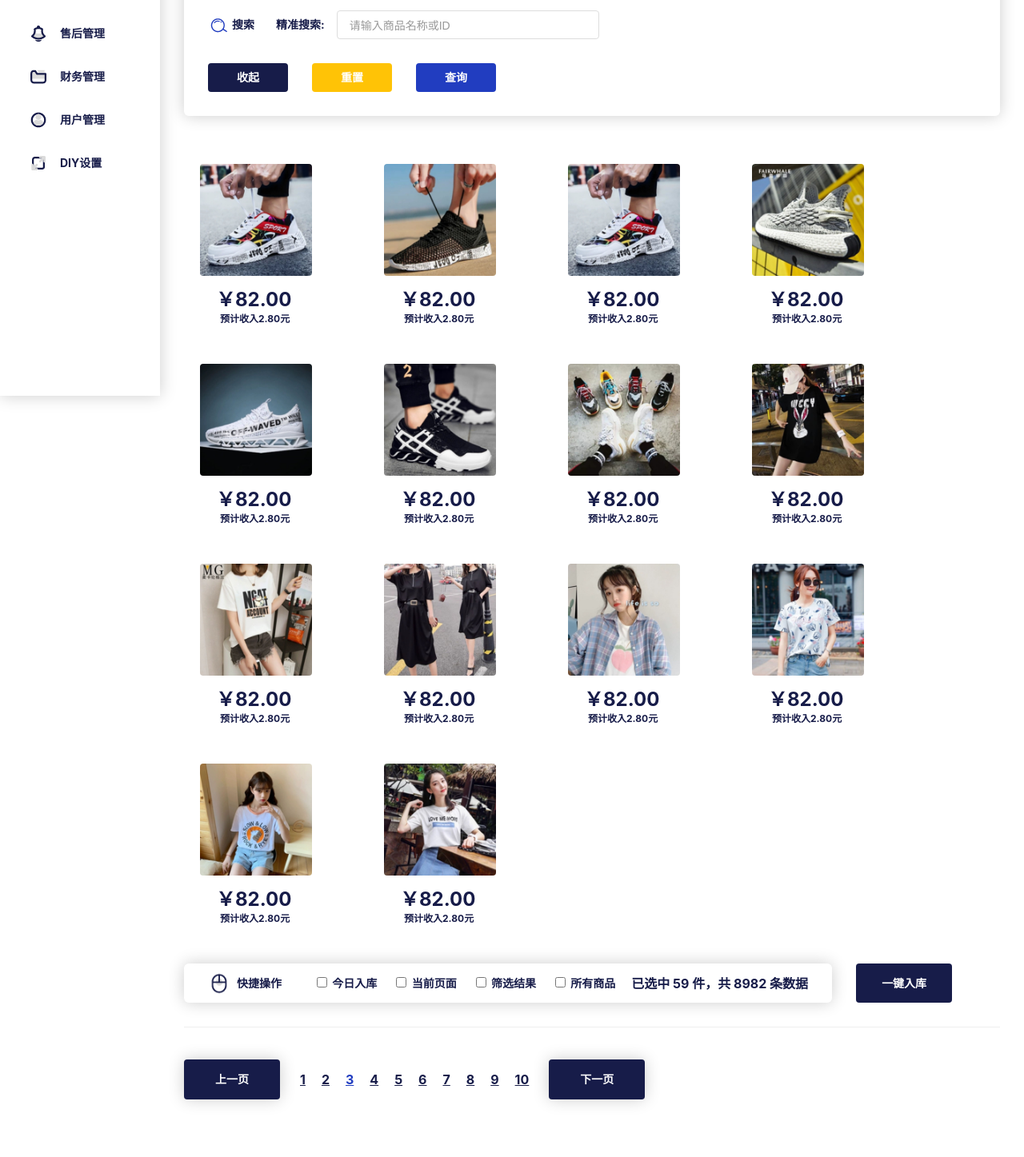
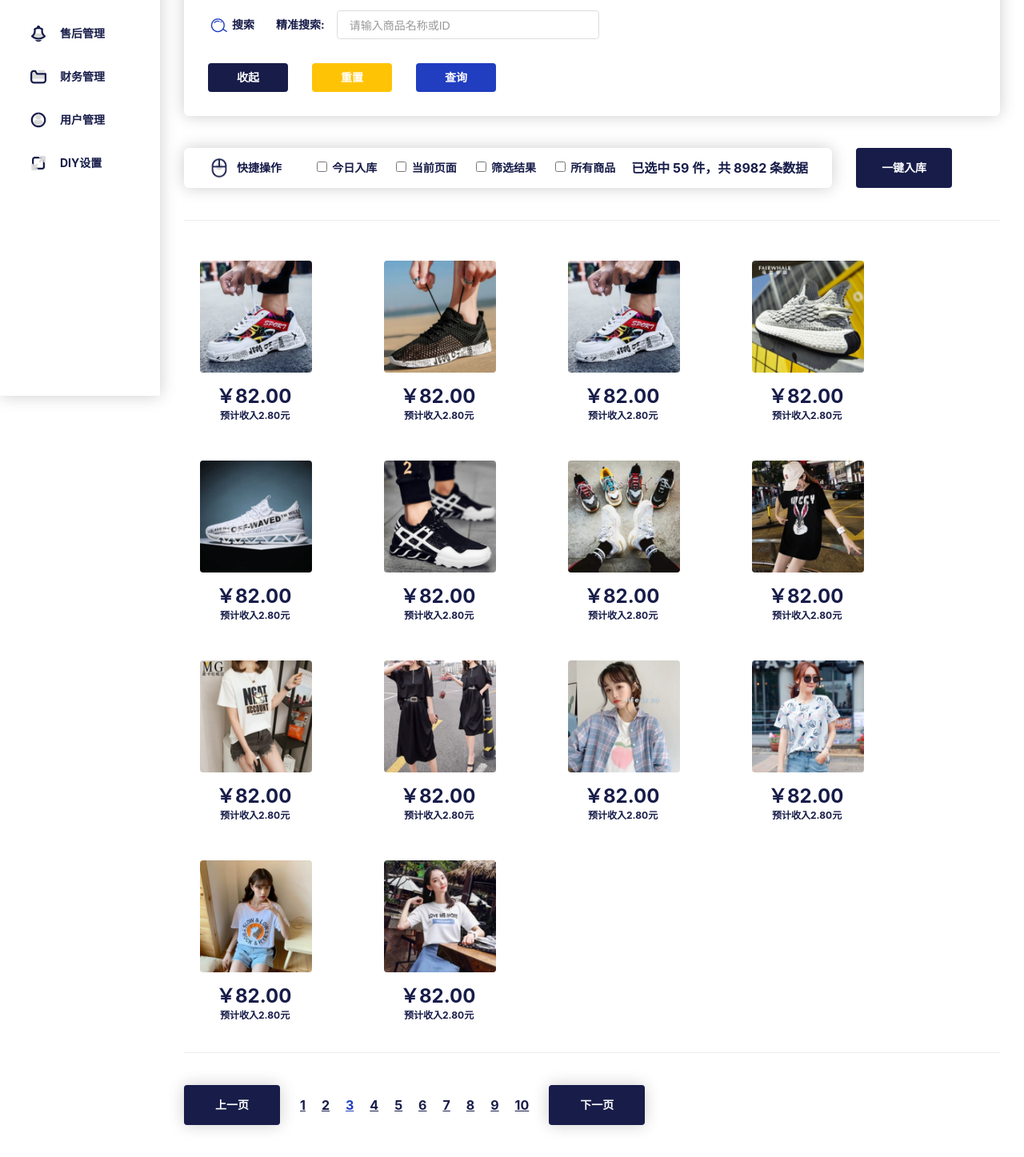
Before and after one commit to botue/my-shop-react, a React (Create React App) app: page /my-shop-react/goods/checkin in a window 1280 px wide. Shown: the part 305-1752 px from the top of the page at 80% size. Before the commit the page ends 1720 px from the top, so only its background shows below. Built offline with nearby package versions, Linux system fonts and the light colour scheme.

Commit message:
feat: 调整商品入库页面布局

```diff
--- a/src/containers/Goods/checkin.module.scss
+++ b/src/containers/Goods/checkin.module.scss
@@ -1,7 +1,10 @@
 .goods {
   display: grid;
   grid-template-columns: repeat(auto-fill, 230px);
-  margin-top: 40px;
+  padding: 30px 0 10px;
+  margin: 40px 0;
+  border-top: 1px solid #eee;
+  border-bottom: 1px solid #eee;
 }
 
 .goods .item {
@@ -119,11 +122,13 @@
 
 .actions {
   display: flex;
-  height: 80px;
+  height: 50px;
   line-height: 50px;
-  padding-bottom: 30px;
-  margin: 20px 0 40px;
-  border-bottom: 1px solid #eee;
+  margin-top: 40px;
+  // background-color: #fff;
+  // position: sticky;
+  // top: 60px;
+  // z-index: 99;
 }
 
 .actions .wrap {
--- a/src/containers/Goods/checkin.tsx
+++ b/src/containers/Goods/checkin.tsx
@@ -7,6 +7,27 @@ export default function Checkin(): JSX.Element {
   return (
     <>
       <Header />
+      <div className={styles.actions}>
+        <div className={styles.wrap}>
+          <span className={styles.title}>快捷操作</span>
+          <label htmlFor="">
+            <input type="checkbox" /> 今日入库
+          </label>
+          <label htmlFor="">
+            <input type="checkbox" /> 当前页面
+          </label>
+          <label htmlFor="">
+            <input type="checkbox" /> 筛选结果
+          </label>
+          <label htmlFor="">
+            <input type="checkbox" /> 所有商品
+          </label>
+          <span className={styles.total}>已选中 59 件，共 8982 条数据</span>
+        </div>
+        <a href="#!" className={styles.button}>
+          一键入库
+        </a>
+      </div>
       <div className={styles.goods}>
         <div className={styles.item}>
           <img
@@ -261,27 +282,7 @@ export default function Checkin(): JSX.Element {
           </div>
         </div>
       </div>
-      <div className={styles.actions}>
-        <div className={styles.wrap}>
-          <span className={styles.title}>快捷操作</span>
-          <label htmlFor="">
-            <input type="checkbox" /> 今日入库
-          </label>
-          <label htmlFor="">
-            <input type="checkbox" /> 当前页面
-          </label>
-          <label htmlFor="">
-            <input type="checkbox" /> 筛选结果
-          </label>
-          <label htmlFor="">
-            <input type="checkbox" /> 所有商品
-          </label>
-          <span className={styles.total}>已选中 59 件，共 8982 条数据</span>
-        </div>
-        <a href="#!" className={styles.button}>
-          一键入库
-        </a>
-      </div>
+
       {/* 分页 */}
       <div className={styles.pagnation}>
         <a href="#!" className={styles.button}>
```
